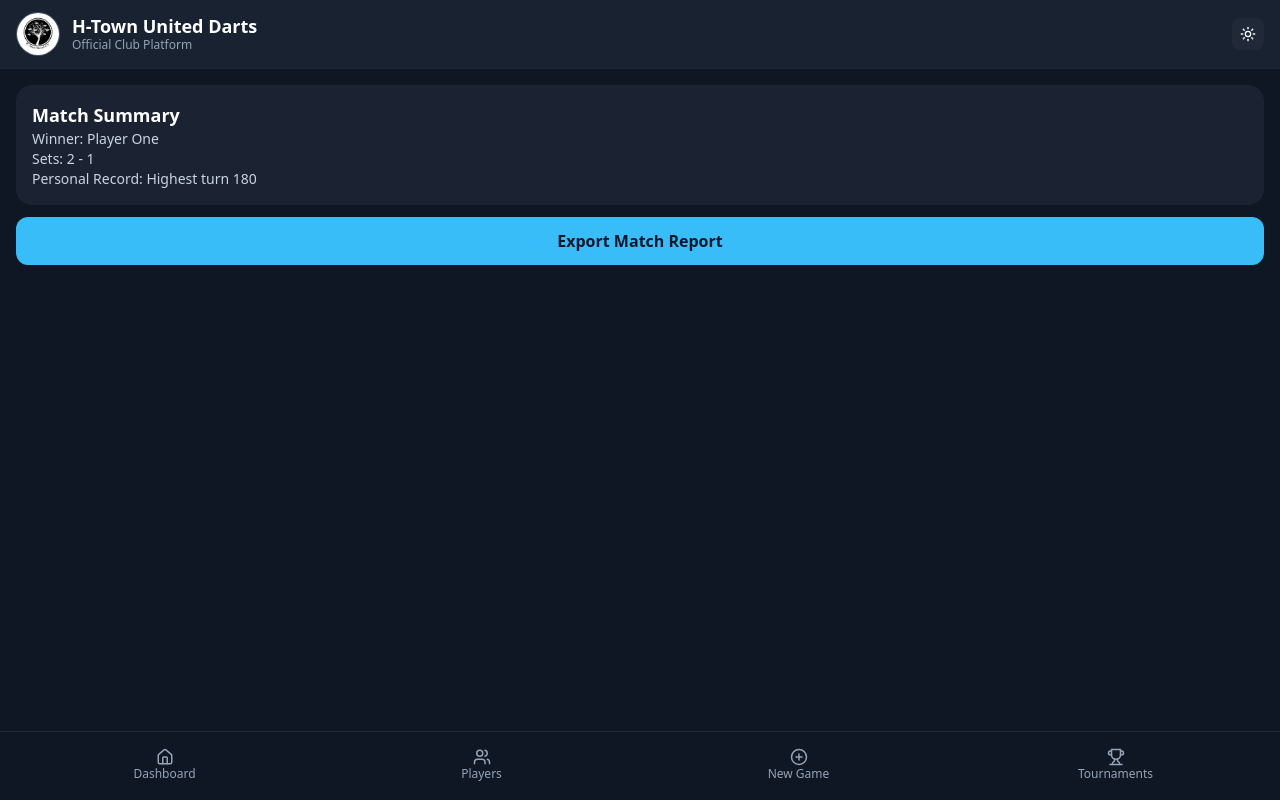
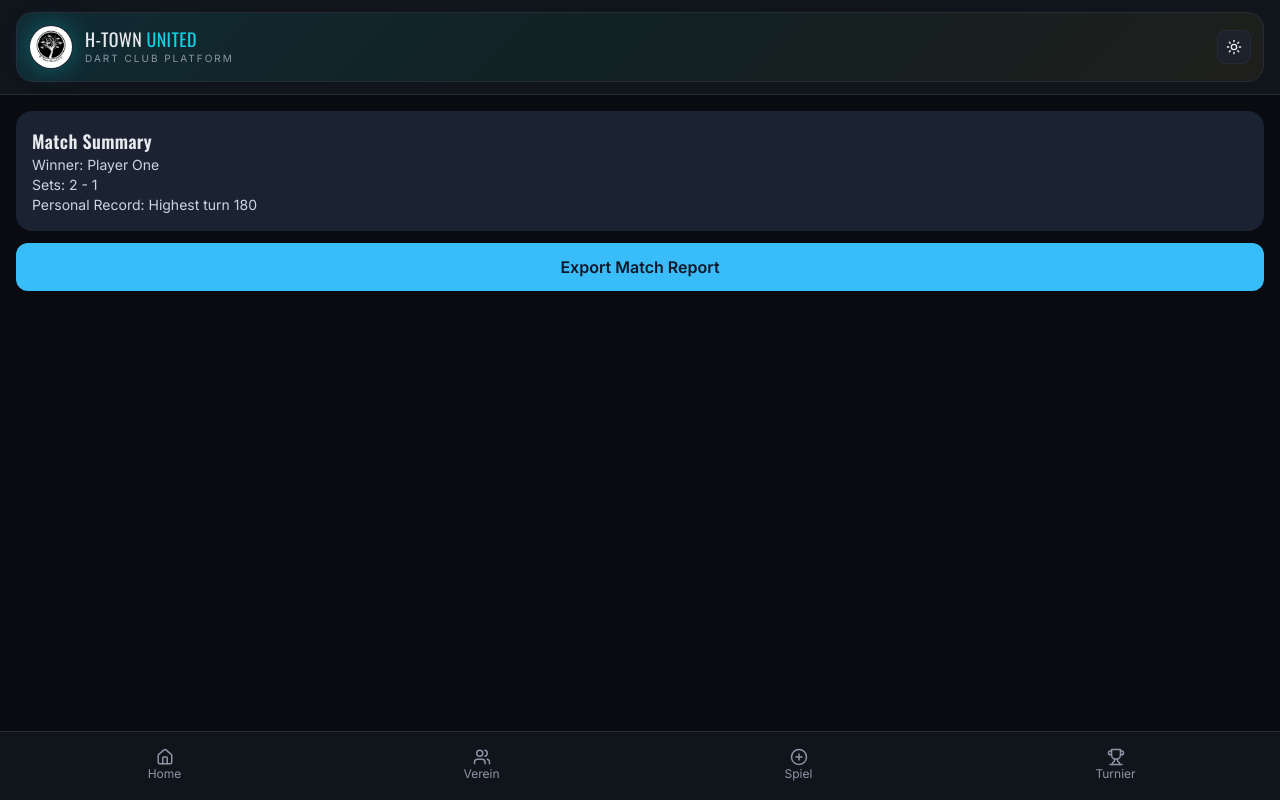
Before and after one commit to Martin-Mue/H-Town-United-Dartsapp-byClawdbot, a React (Vite) app in the folder frontend/: page /match-summary in a window 1280 px wide. Built offline with nearby package versions, Linux system fonts and the light colour scheme.

Commit message:
refactor: adopt h-town-united visual design system for shell and navigation

```diff
--- a/frontend/src/components/layout/MobileShell.tsx
+++ b/frontend/src/components/layout/MobileShell.tsx
@@ -4,30 +4,32 @@ import { useThemeMode } from '../../app/providers/ThemeProvider';
 import { BottomNavigation } from '../navigation/BottomNavigation';
 
 /**
- * Provides mobile-first shell with safe area support and fixed bottom navigation.
+ * Provides mobile-first shell with H-Town visual identity and fixed bottom navigation.
  */
 export function MobileShell({ children }: PropsWithChildren) {
   const { mode, toggleMode } = useThemeMode();
 
   return (
     <div className="min-h-full app-bg app-text pb-[calc(84px+env(safe-area-inset-bottom))]">
-      <header className="sticky top-0 z-20 border-b border-slate-800/50 panel-bg px-4 pt-[max(12px,env(safe-area-inset-top))] pb-3 backdrop-blur">
+      <header className="sticky top-0 z-20 border-b soft-border panel-bg px-4 pt-[max(12px,env(safe-area-inset-top))] pb-3 backdrop-blur">
+        <div className="hero-gradient rounded-2xl border soft-border px-3 py-3">
           <div className="flex items-center justify-between gap-3">
             <div className="flex items-center gap-3">
               <img
                 src="/branding/h-town-united-logo-tree.jpg"
                 alt="H-Town United Logo"
-              className="h-11 w-11 rounded-full border border-slate-600 object-cover"
+                className="h-11 w-11 rounded-full border soft-border object-cover glow-cyan"
               />
               <div>
-              <h1 className="text-lg font-bold leading-tight">H-Town United Darts</h1>
-              <p className="text-xs muted-text">Official Club Platform</p>
+                <h1 className="text-lg uppercase leading-tight">H-Town <span className="primary-text">United</span></h1>
+                <p className="text-[10px] uppercase tracking-[0.2em] muted-text">Dart Club Platform</p>
               </div>
             </div>
 
-          <button onClick={toggleMode} className="rounded-lg px-2 py-2 card-bg" aria-label="Toggle theme">
+            <button onClick={toggleMode} className="rounded-lg px-2 py-2 card-bg soft-border border" aria-label="Toggle theme">
               {mode === 'dark' ? <Sun size={16} /> : <Moon size={16} />}
             </button>
+          </div>
         </div>
       </header>
       <main className="px-4 py-4">{children}</main>
--- a/frontend/src/components/navigation/BottomNavigation.tsx
+++ b/frontend/src/components/navigation/BottomNavigation.tsx
@@ -1,24 +1,26 @@
 import { Home, Trophy, Users, PlusCircle } from 'lucide-react';
 import { NavLink } from 'react-router-dom';
 
-/** Fixed native-style bottom navigation for primary mobile flows. */
+/** Fixed bottom navigation styled after H-Town United app identity. */
 export function BottomNavigation() {
   const entries = [
-    { to: '/', label: 'Dashboard', icon: Home },
-    { to: '/players', label: 'Players', icon: Users },
-    { to: '/new-game', label: 'New Game', icon: PlusCircle },
-    { to: '/tournaments', label: 'Tournaments', icon: Trophy },
+    { to: '/', label: 'Home', icon: Home },
+    { to: '/players', label: 'Verein', icon: Users },
+    { to: '/new-game', label: 'Spiel', icon: PlusCircle },
+    { to: '/tournaments', label: 'Turnier', icon: Trophy },
   ];
 
   return (
-    <nav className="fixed bottom-0 left-0 right-0 z-30 border-t border-slate-800 bg-panel/98 px-2 pb-[max(10px,env(safe-area-inset-bottom))] pt-2">
+    <nav className="fixed bottom-0 left-0 right-0 z-30 border-t soft-border panel-bg px-2 pb-[max(10px,env(safe-area-inset-bottom))] pt-2 backdrop-blur-md">
       <ul className="grid grid-cols-4 gap-1">
         {entries.map((entry) => (
           <li key={entry.to}>
             <NavLink
               to={entry.to}
               className={({ isActive }) =>
-                `flex flex-col items-center rounded-xl py-2 text-xs ${isActive ? 'text-accent' : 'text-slate-400'}`
+                `flex flex-col items-center rounded-xl py-2 text-xs transition ${
+                  isActive ? 'primary-text bg-slate-800/60 glow-cyan' : 'muted-text hover:text-white'
+                }`
               }
             >
               <entry.icon size={18} />
--- a/frontend/src/styles/globals.css
+++ b/frontend/src/styles/globals.css
@@ -1,23 +1,35 @@
+@import url('https://fonts.googleapis.com/css2?family=Oswald:wght@400;500;600;700&family=Inter:wght@300;400;500;600;700&display=swap');
+
 @tailwind base;
 @tailwind components;
 @tailwind utilities;
 
 :root {
   color-scheme: dark;
-  --app-bg: #0f1724;
-  --app-text: #ffffff;
-  --panel-bg: rgba(27, 35, 51, 0.95);
-  --card-bg: #1f2937;
-  --muted-text: #94a3b8;
+  --app-bg: hsl(222 30% 5%);
+  --app-text: hsl(210 15% 92%);
+  --panel-bg: hsl(222 25% 9% / 0.96);
+  --card-bg: hsl(222 20% 14%);
+  --muted-text: hsl(222 12% 60%);
+  --primary: hsl(185 85% 48%);
+  --secondary: hsl(155 65% 42%);
+  --accent: hsl(45 100% 58%);
+  --border-soft: hsl(222 18% 18%);
+  --gradient-hero: linear-gradient(135deg, hsl(185 85% 48% / 0.12), hsl(155 65% 42% / 0.08), hsl(45 100% 58% / 0.06));
 }
 
 :root.theme-light {
   color-scheme: light;
-  --app-bg: #f1f5f9;
-  --app-text: #0f172a;
-  --panel-bg: rgba(255, 255, 255, 0.95);
-  --card-bg: #e2e8f0;
-  --muted-text: #475569;
+  --app-bg: hsl(210 40% 96%);
+  --app-text: hsl(222 30% 11%);
+  --panel-bg: hsl(0 0% 100% / 0.95);
+  --card-bg: hsl(210 30% 91%);
+  --muted-text: hsl(222 15% 38%);
+  --primary: hsl(195 90% 38%);
+  --secondary: hsl(155 65% 36%);
+  --accent: hsl(38 95% 46%);
+  --border-soft: hsl(215 26% 82%);
+  --gradient-hero: linear-gradient(135deg, hsl(195 90% 38% / 0.12), hsl(155 65% 36% / 0.08), hsl(38 95% 46% / 0.06));
 }
 
 html,
@@ -30,6 +42,17 @@ body,
 body {
   background: var(--app-bg);
   color: var(--app-text);
+  font-family: 'Inter', system-ui, -apple-system, sans-serif;
+}
+
+h1,
+h2,
+h3,
+h4,
+h5,
+h6 {
+  font-family: 'Oswald', 'Inter', sans-serif;
+  letter-spacing: 0.02em;
 }
 
 .app-bg {
@@ -52,6 +75,22 @@ body {
   color: var(--muted-text);
 }
 
+.primary-text {
+  color: var(--primary);
+}
+
+.hero-gradient {
+  background: var(--gradient-hero);
+}
+
+.soft-border {
+  border-color: var(--border-soft);
+}
+
+.glow-cyan {
+  box-shadow: 0 0 24px color-mix(in srgb, var(--primary) 35%, transparent);
+}
+
 button,
 a,
 input,
```
Lines whose indentation alone changed are shown as unchanged.
